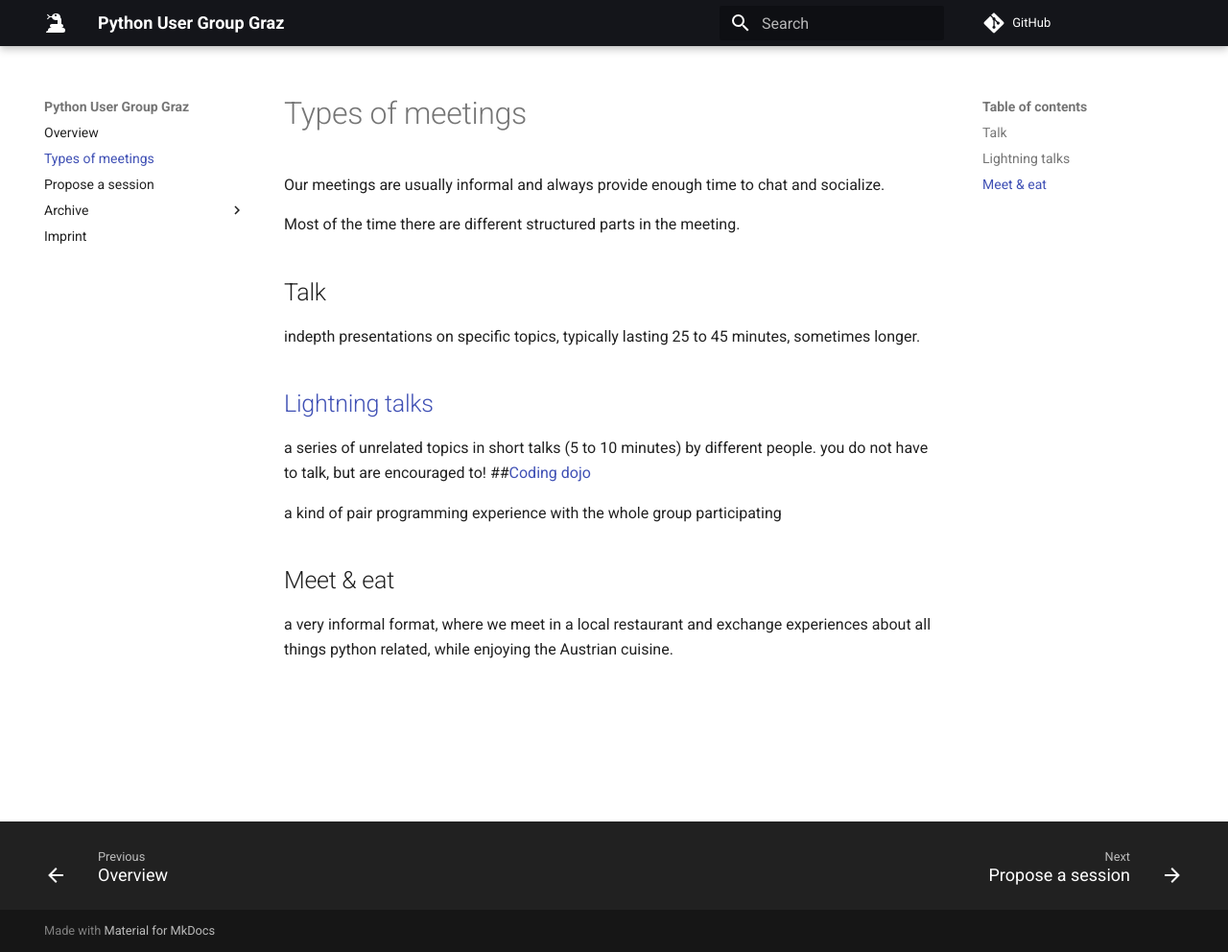
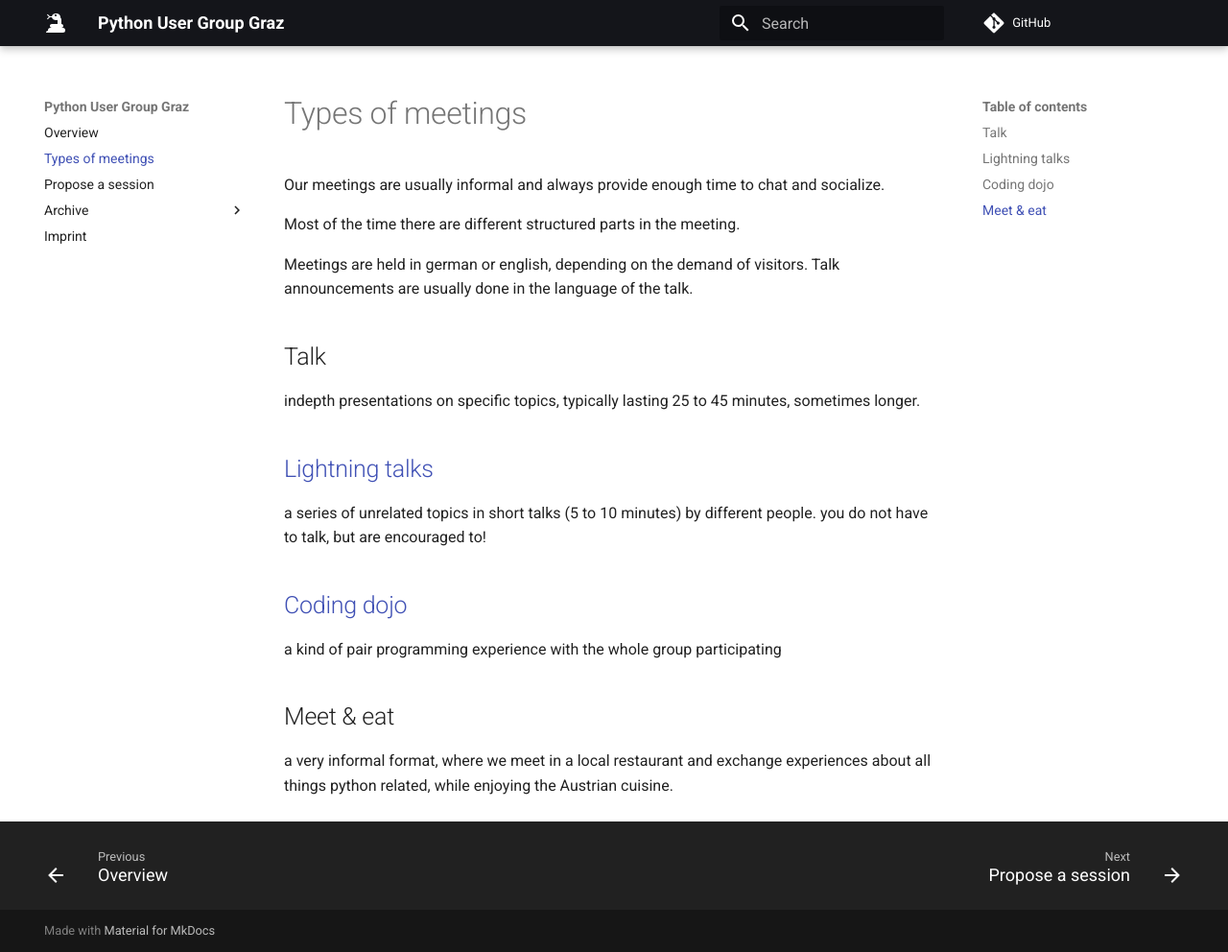
Before and after one commit to pygraz/ghp-website, an MkDocs documentation site: the page built from docs/meeting_types.md, in a window 1280 px wide and 992 px high. Shown: the whole window at 96% size. Built offline with MkDocs 1.6.1 and Material for MkDocs 9.7.7, drawn with Linux system fonts in a browser that asks for light colours; comment, search, counter and statistics services are not loaded.

Commit message:
fixed breakline an formating of headlines

```diff
--- a/docs/meeting_types.md
+++ b/docs/meeting_types.md
@@ -4,15 +4,21 @@ Our meetings are usually informal and always provide enough time to chat and soc
 
 Most of the time there are different structured parts in the meeting.
 
-##Talk
+Meetings are held in german or english, depending on the demand of visitors.
+Talk announcements are usually done in the language of the talk.
+
+## Talk
+
 indepth presentations on specific topics, typically lasting 25 to 45 minutes, sometimes longer.
 
-##[Lightning talks](https://en.wikipedia.org/wiki/Lightning_talks){:target="\_blank"}
+## [Lightning talks](https://en.wikipedia.org/wiki/Lightning_talks){:target="\_blank"}
 
-a series of unrelated topics in short talks (5 to 10 minutes) by different people. you do not have to talk, but are encouraged to! ##[Coding dojo](https://en.wikipedia.org/wiki/CoderDojo){:target="\_blank"}
+a series of unrelated topics in short talks (5 to 10 minutes) by different people. you do not have to talk, but are encouraged to!
+
+## [Coding dojo](https://en.wikipedia.org/wiki/CoderDojo){:target="\_blank"}
 
 a kind of pair programming experience with the whole group participating
 
-##Meet & eat
+## Meet & eat
 
 a very informal format, where we meet in a local restaurant and exchange experiences about all things python related, while enjoying the Austrian cuisine.
```
